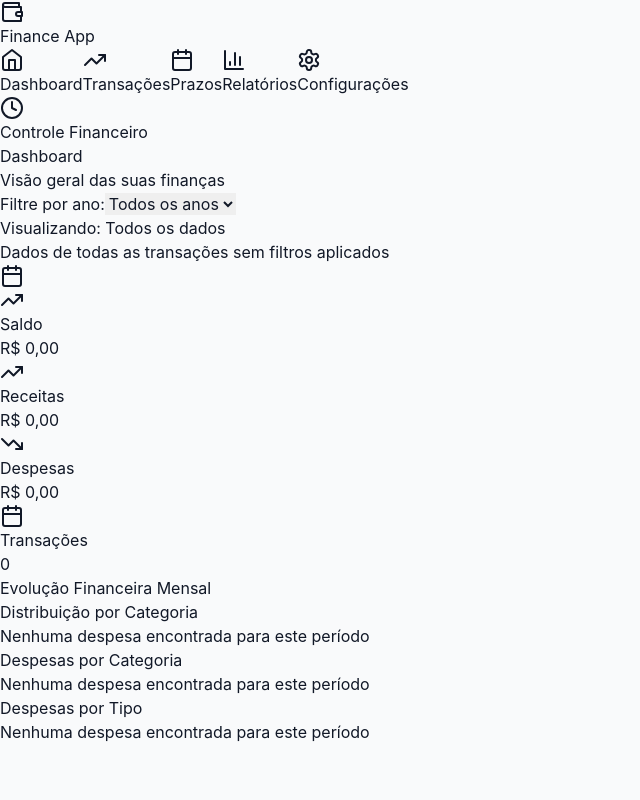
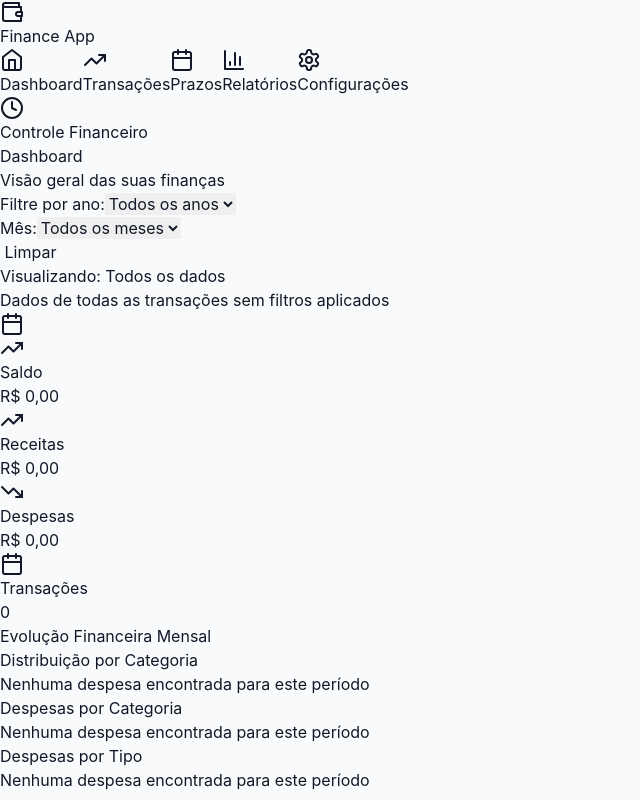
Before and after one commit to Joaosouzd/finance-app, a React (Vite) app: page / in a window 1280 px wide. Shown: the whole page, without its empty margins (0-640 px from the left). Built offline with nearby package versions, Linux system fonts and the light colour scheme.

Commit message:
feat: ajustar filtros do dashboard - ambos sempre visíveis e botão limpar alinhado

```diff
--- a/src/components/Dashboard.tsx
+++ b/src/components/Dashboard.tsx
@@ -141,8 +141,7 @@ export const Dashboard = ({ onNavigate }: DashboardProps) => {
             </select>
           </div>
 
-          {/* Month Filter - Only show if year is selected */}
-          {finance.selectedYear && (
+          {/* Month Filter - Always visible */}
           <div className="flex flex-col space-y-1">
             <label className="text-sm font-medium text-gray-700">
               Mês:
@@ -160,20 +159,22 @@ export const Dashboard = ({ onNavigate }: DashboardProps) => {
               ))}
             </select>
           </div>
-          )}
 
-          {/* Clear Filters */}
-          {(finance.selectedYear || finance.selectedMonth !== null) && (
+          {/* Clear Filters - Always visible */}
+          <div className="flex flex-col space-y-1">
+            <label className="text-sm font-medium text-gray-700">
+              &nbsp;
+            </label>
             <button
               onClick={() => {
                 finance.setSelectedYear(null);
                 finance.setSelectedMonth(null);
               }}
-              className="px-3 py-2 text-sm text-gray-600 hover:text-gray-800"
+              className="px-3 py-2 text-sm text-gray-600 hover:text-gray-800 border border-gray-300 rounded-md bg-white"
             >
               Limpar
             </button>
-          )}
+          </div>
         </div>
       </div>
 
```
Lines whose indentation alone changed are shown as unchanged.
